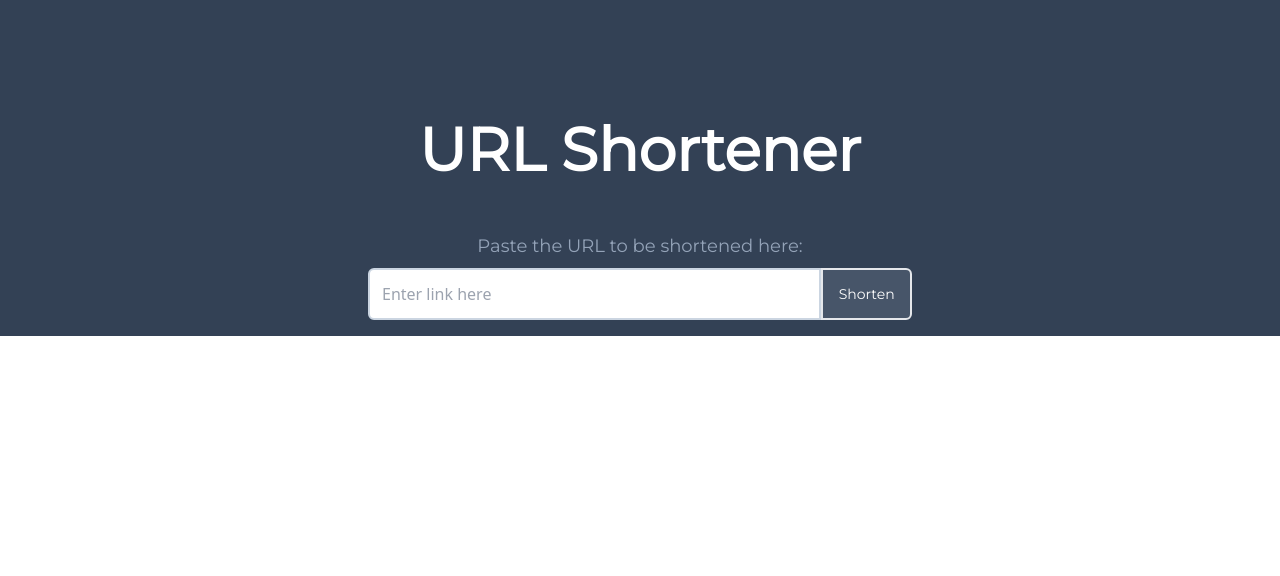
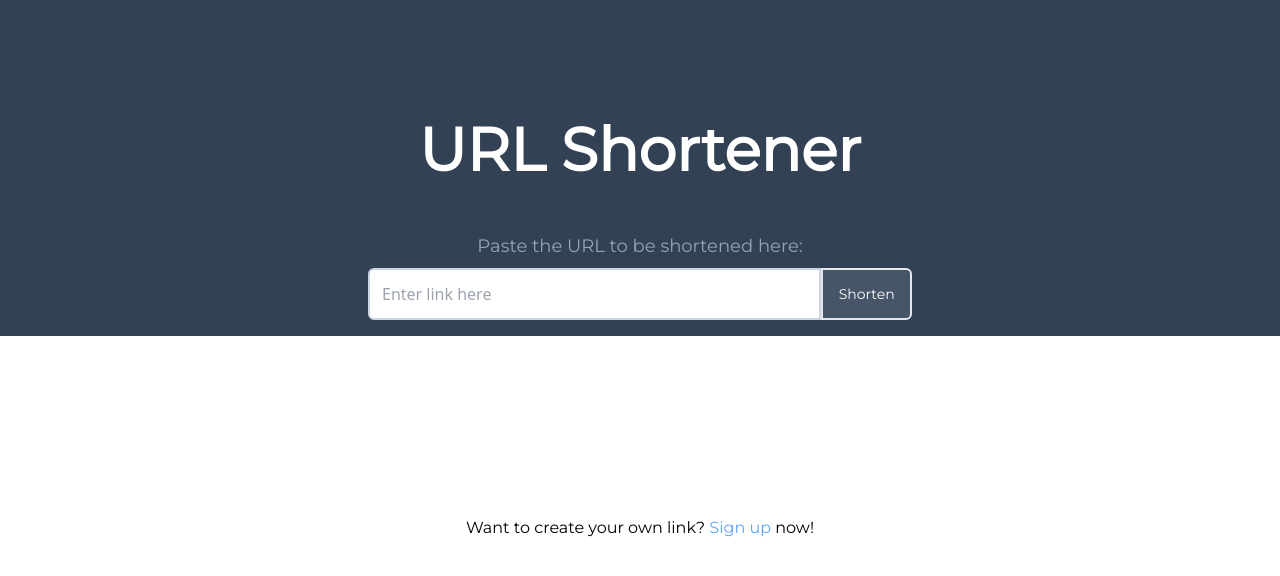
Before and after one commit to joenzkc/nextjs-url-shortener-frontend, a Next.js app: page / in a window 1280 px wide. Shown: the top 576 px of the page. Built offline with nearby package versions, Linux system fonts and the light colour scheme.

Commit message:
fix min w issue

```diff
--- a/pages/index.tsx
+++ b/pages/index.tsx
@@ -1,4 +1,5 @@
 import axios from "axios";
+import Link from "next/link";
 import React from "react";
 export default function Home() {
   const [shortenedUrl, setShortenedUrl] = React.useState("");
@@ -47,6 +48,7 @@ export default function Home() {
   }
 
   return (
+    <div>
       <div className="mx-auto bg-slate-700 w-full">
         <div className="mx-auto w-6/7 max-w-2xl pb-3 pt-20">
           <h1 className="text-center font-bold font-montserrat text-white text-6xl py-10">
@@ -82,8 +84,8 @@ export default function Home() {
             font-montserrat
             text-center
             w-1/6
-          hover:text-slate-600
-          min-w-fit"
+            min-w-[82px]
+          hover:text-slate-600"
               type="submit"
             >
               Shorten
@@ -96,12 +98,6 @@ export default function Home() {
           ) : (
             ""
           )}
-        {/* <p className="text-center font-sans text-sm mt-2">
-          URLShortener is a free tool to shorten URLs and generate short links
-        </p>
-        <p className="text-center font-sans text-sm">
-          URLShortener allows to create a shortened link making it easy to share
-        </p> */}
         </div>
         {shortenedUrl != "" ? (
           <div className="mx-auto max-w-xl px-4 pb-7">
@@ -112,7 +108,6 @@ export default function Home() {
             </div>
             <div className="flex flex-1 justify-center align-middle">
               <input
-              // className="border-2 border-slate-300 rounded-l-md ml-auto mr-auto p-3 w-5/6 hover:border-slate-500 focus:outline-none bg-gray-400"
                 className="border-2 border-slate-300 rounded-l-md p-3 hover:border-slate-500 flex-auto focus:outline-none bg-gray-400"
                 type="text"
                 value={shortenedUrl}
@@ -129,7 +124,7 @@ export default function Home() {
               font-montserrat
               text-center
               w-1/6
-              min-w-fit
+            min-w-[82px]
             hover:text-slate-600"
                 onClick={copyUrl}
               >
@@ -141,5 +136,15 @@ export default function Home() {
           ""
         )}
       </div>
+      <div className="mx-auto flex justify-center items-center h-96">
+        <p className="font-montserrat">
+          Want to create your own link?{" "}
+          <Link className="text-blue-400 hover:text-blue-600" href="/login">
+            Sign up
+          </Link>{" "}
+          now!{" "}
+        </p>
+      </div>
+    </div>
   );
 }
```
Lines whose indentation alone changed are shown as unchanged.
